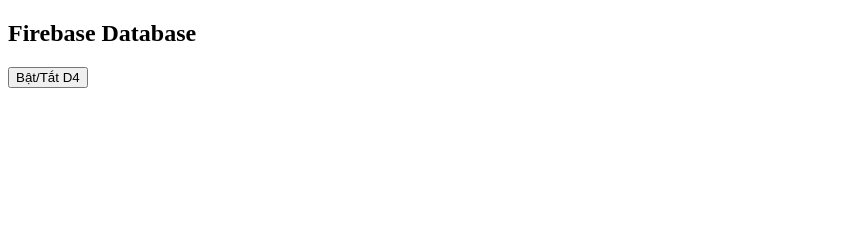
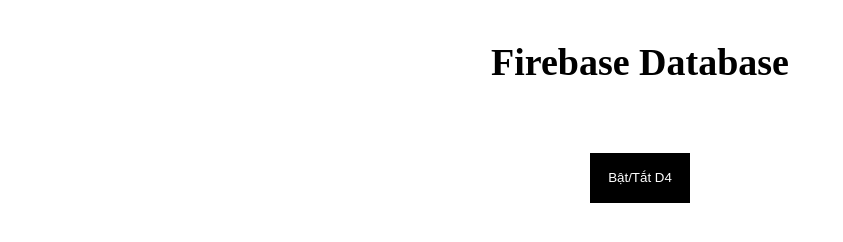
Before and after one commit to phantonlocnguyen/testesp8266, a plain HTML site: page index.html in a window 1280 px wide. Shown: the whole page, without its empty margins (0-843 px from the left). Drawn offline with Linux system fonts and the light colour scheme.

Commit message:
Update index.html

```diff
--- a/index.html
+++ b/index.html
@@ -4,20 +4,38 @@
     <meta charset="utf-8">
     <title>SmartHomeAI</title>
   </head>
+  <style>
+    body {
+      display: flex;
+      flex-direction: column;
+      align-items: center;
+      justify-content: center;
+    }
+    h2 {
+      font-size: 38px;
+    }
+    h3 {
+      color: black;
+    }
+    button {
+      cursor: pointer;
+      border: transparent;
+      width: 100px;
+      height: 50px;
+      background-color: black;
+      color: white;
+      transition: all .4s;
+    }
+    button:hover {
+      scale: 0.9;
+    }
+  </style>
+
   <body>
-    <div id="container">
-
-      <div id="title_container">
-        <span id="content">
-          <h2 class="typedtext"></h2>
-        </span>
-        <h2 id="sub_header">Firebase Database </h2>
-      </div>
-      <div id="button_container">
+        <h2>Firebase Database</h2>
+        <h3 id="status"></h3>
         <button onclick="D4()"> Bật/Tắt D4 </button>
-      </div>
-
-    </div>
+        <p id="thongbao"></p>
   </body>
   <script src="https://www.gstatic.com/firebasejs/8.3.1/firebase-app.js"></script>
   <script src="https://www.gstatic.com/firebasejs/8.3.1/firebase-database.js"></script>
```
